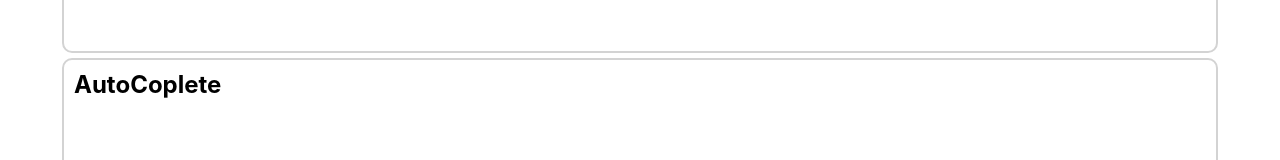
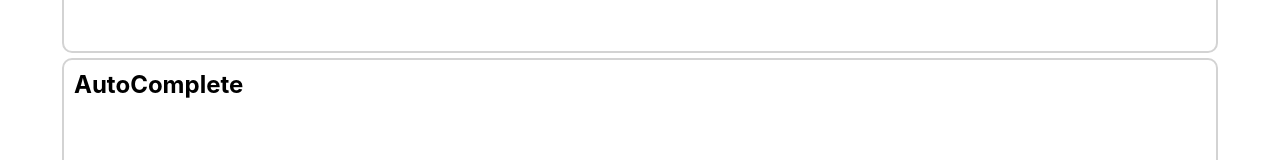
Before and after one commit to guno517/wanted_pre_onboarding, a React (Create React App) app: page / in a window 1280 px wide. Shown: the part 1183-1343 px from the top of the page. Built offline with nearby package versions, Linux system fonts and the light colour scheme.

Commit message:
오타 수정

```diff
--- a/src/component/AutoComplete.js
+++ b/src/component/AutoComplete.js
@@ -116,7 +116,7 @@ export default function AutoComplete({ inputText }) {
 
   return (
     <Base>
-      <AutoCompleteText>AutoCoplete</AutoCompleteText>
+      <AutoCompleteText>AutoComplete</AutoCompleteText>
       <InputWrapper>
         <InputForm value={searchText} type={"text"} onChange={handleChange} />
         <CloseBtn
```
